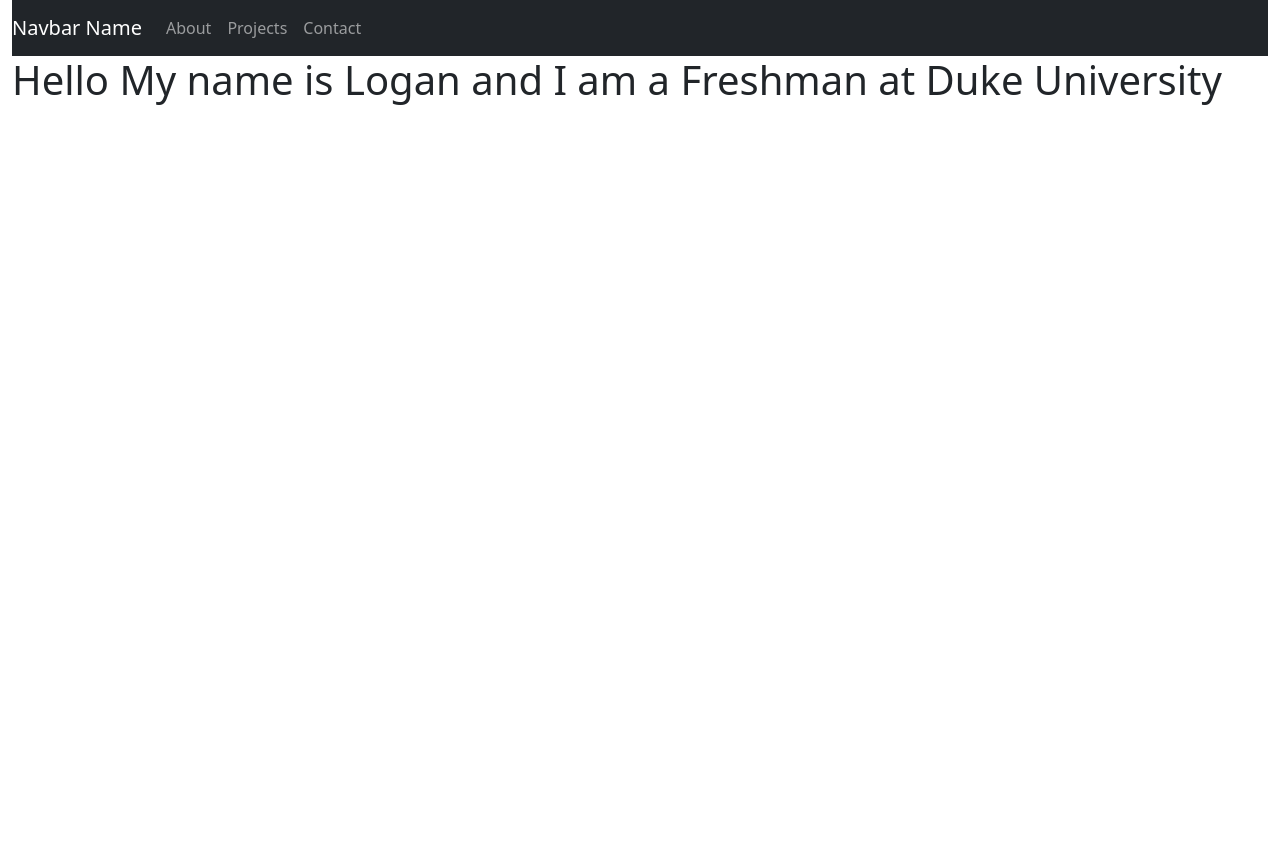
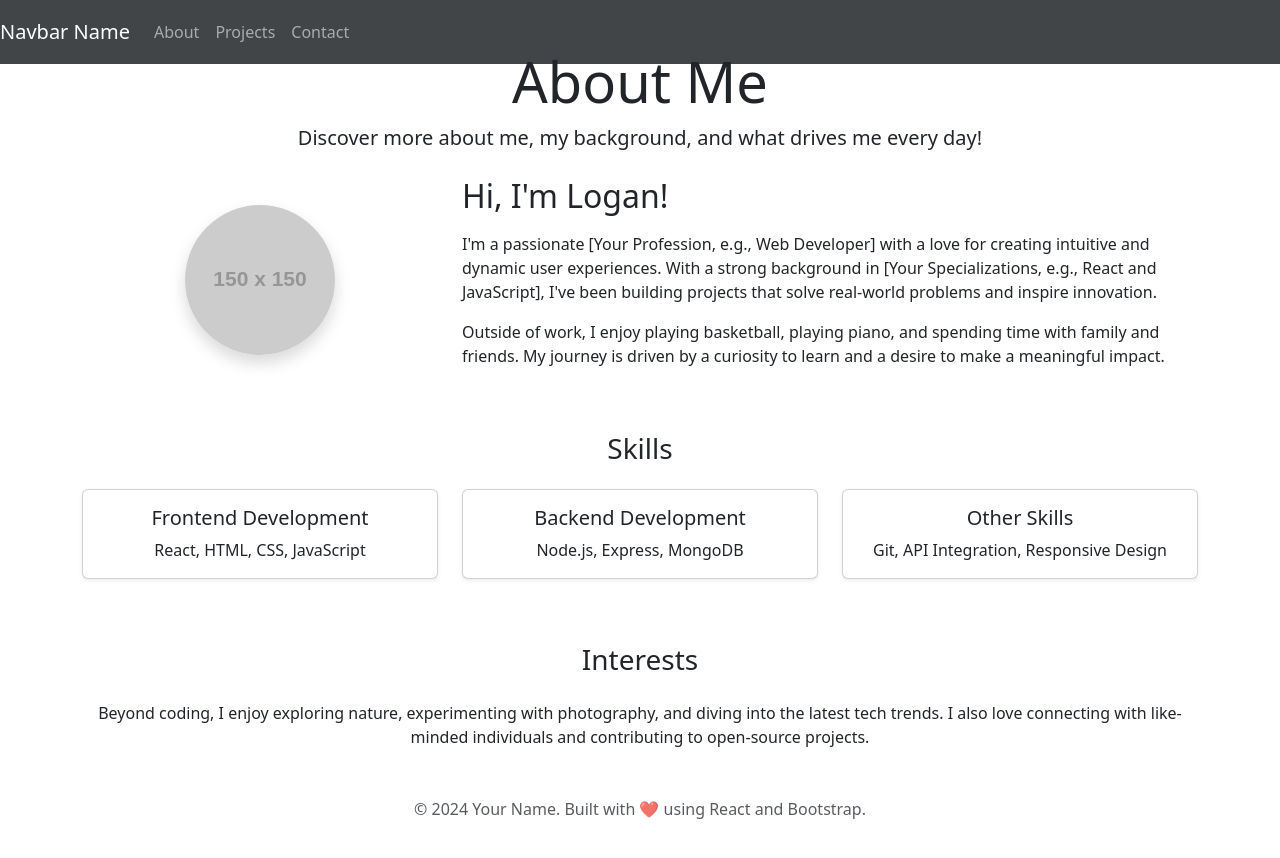
Before and after one commit to LoganChu/E-Portfolio, a React (Create React App) app: page /about in a window 1280 px wide. Shown: the top 858 px of the page. Before the commit the page ends 800 px from the top, so only its background shows below. Built offline with nearby package versions, Linux system fonts and the light colour scheme.

Commit message:
Added linkedIn and Github icons as well as updated layout of navbar and projects tiles

```diff
--- a/package.json
+++ b/package.json
@@ -3,6 +3,9 @@
   "version": "0.1.0",
   "private": true,
   "dependencies": {
+    "@fortawesome/fontawesome-svg-core": "^6.7.2",
+    "@fortawesome/free-brands-svg-icons": "^6.7.2",
+    "@fortawesome/react-fontawesome": "^0.2.2",
     "bootstrap": "^5.3.3",
     "cra-template": "1.2.0",
     "react": "^19.0.0",
--- a/src/components/About.js
+++ b/src/components/About.js
@@ -3,7 +3,7 @@
 const Home = () => {
   return (
     <div className = "container-fluid">
-      <nav className = "navbar navbar-collapse navbar-expand-lg bg-dark navbar-dark text-light opacity-100">
+      <nav className = "navbar navbar-collapse navbar-expand-lg bg-dark navbar-dark text-light fixed-top" style = {{opacity: 0.85, height: "4rem"}}>
         <div className = "navbar-brand"> Navbar Name </div>
         <div className="collapse navbar-collapse" id="navbarNav">
           <ul className="navbar-nav">
@@ -19,7 +19,90 @@
           </ul>
         </div>
       </nav>
-      <h1>Hello My name is Logan and I am a Freshman at Duke University</h1>
+    <div className="container py-5">
+      {/* Page Header */}
+      <header className="text-center mb-4">
+        <h1 className="display-4">About Me</h1>
+        <p className="lead">
+          Discover more about me, my background, and what drives me every day!
+        </p>
+      </header>
+
+      {/* Profile Section */}
+      <section className="row align-items-center mb-5">
+        <div className="col-md-4 text-center">
+          <img
+            src="https://via.placeholder.com/150"
+            alt="Your Profile"
+            className="rounded-circle img-fluid shadow"
+            style={{ width: "150px", height: "150px" }}
+          />
+        </div>
+        <div className="col-md-8">
+          <h2 className="mb-3">Hi, I'm Logan!</h2>
+          <p>
+            I'm a passionate [Your Profession, e.g., Web Developer] with a love
+            for creating intuitive and dynamic user experiences. With a strong
+            background in [Your Specializations, e.g., React and JavaScript],
+            I've been building projects that solve real-world problems and
+            inspire innovation.
+          </p>
+          <p>
+            Outside of work, I enjoy playing basketball, playing piano, and spending time with family and friends. My journey is driven by a
+            curiosity to learn and a desire to make a meaningful impact.
+          </p>
+        </div>
+      </section>
+
+      {/* Skills Section */}
+      <section className="mb-5">
+        <h3 className="text-center mb-4">Skills</h3>
+        <div className="row text-center">
+          <div className="col-md-4 mb-3">
+            <div className="card shadow-sm">
+              <div className="card-body">
+                <h5 className="card-title">Frontend Development</h5>
+                <p className="card-text">React, HTML, CSS, JavaScript</p>
+              </div>
+            </div>
+          </div>
+          <div className="col-md-4 mb-3">
+            <div className="card shadow-sm">
+              <div className="card-body">
+                <h5 className="card-title">Backend Development</h5>
+                <p className="card-text">Node.js, Express, MongoDB</p>
+              </div>
+            </div>
+          </div>
+          <div className="col-md-4 mb-3">
+            <div className="card shadow-sm">
+              <div className="card-body">
+                <h5 className="card-title">Other Skills</h5>
+                <p className="card-text">Git, API Integration, Responsive Design</p>
+              </div>
+            </div>
+          </div>
+        </div>
+      </section>
+
+      {/* Interests Section */}
+      <section>
+        <h3 className="text-center mb-4">Interests</h3>
+        <p className="text-center">
+          Beyond coding, I enjoy exploring nature, experimenting with
+          photography, and diving into the latest tech trends. I also love
+          connecting with like-minded individuals and contributing to open-source
+          projects.
+        </p>
+      </section>
+
+      {/* Footer Section */}
+      <footer className="text-center mt-5">
+        <p className="text-muted">
+          © 2024 Your Name. Built with ❤️ using React and Bootstrap.
+        </p>
+      </footer>
+    </div>
     </div>
   );
 };
--- a/src/components/Contact.js
+++ b/src/components/Contact.js
@@ -4,7 +4,7 @@
 const Home = () => {
   return (
     <div className = "container-fluid">
-        <nav className = "navbar navbar-collapse navbar-expand-lg bg-dark navbar-dark text-light opacity-100">
+        <nav className = "navbar navbar-collapse navbar-expand-lg bg-dark navbar-dark text-light fixed-top" style = {{opacity: 0.85, height: "4rem"}}>
             <div className = "navbar-brand"> Navbar Name </div>
         <div className="collapse navbar-collapse" id="navbarNav">
         <ul className="navbar-nav">
@@ -20,9 +20,76 @@
         </ul>
         </div>
         </nav>
-        <h1>Here is my contact Information</h1>
-        <p>Email: loganchu@duke.edu</p>
-      <section className = ""></section>
+    <div className="container py-5">
+      {/* Page Header */}
+      <header className="text-center mb-4">
+        <h1 className="display-4">Contact Me</h1>
+        <p className="lead">
+          Feel free to reach out for collaborations, inquiries, or just to say hello!
+        </p>
+      </header>
+
+      {/* Contact Form Section */}
+      <div className="row justify-content-center">
+        <div className="col-md-8">
+          <div className="card shadow">
+            <div className="card-body">
+              <h4 className="card-title text-center mb-4">Get in Touch</h4>
+              <form>
+                <div className="mb-3">
+                  <label htmlFor="name" className="form-label">
+                    Your Name
+                  </label>
+                  <input
+                    type="text"
+                    className="form-control"
+                    id="name"
+                    placeholder="Enter your name"
+                    required
+                  />
+                </div>
+                <div className="mb-3">
+                  <label htmlFor="email" className="form-label">
+                    Your Email
+                  </label>
+                  <input
+                    type="email"
+                    className="form-control"
+                    id="email"
+                    placeholder="Enter your email"
+                    required
+                  />
+                </div>
+                <div className="mb-3">
+                  <label htmlFor="message" className="form-label">
+                    Your Message
+                  </label>
+                  <textarea
+                    className="form-control"
+                    id="message"
+                    rows="4"
+                    placeholder="Write your message here..."
+                    required
+                  ></textarea>
+                </div>
+                <div className="d-grid">
+                  <button type="submit" className="btn btn-primary btn-block">
+                    Send Message
+                  </button>
+                </div>
+              </form>
+            </div>
+          </div>
+        </div>
+      </div>
+
+      {/* Footer Section */}
+      <footer className="text-center mt-5">
+        <p className="text-muted">
+          © 2024 Your Name. Built with ❤️ using React and Bootstrap.
+        </p>
+      </footer>
+    </div>
     </div>
   );
 };
--- a/src/components/Home.js
+++ b/src/components/Home.js
@@ -5,7 +5,7 @@
   return (
     <div className = "container-fluid">
         <title>Logan Chu Personal Website</title>
-        <nav className = "navbar navbar-collapse navbar-expand-lg bg-dark navbar-dark text-light opacity-100">
+        <nav className = "navbar navbar-collapse navbar-expand-lg bg-dark navbar-dark text-light fixed-top" style = {{opacity: 0.85, height: "4rem"}}>
           <div className = "navbar-brand"> Navbar Name </div>
           <div className="collapse navbar-collapse" id="navbarNav">
             <ul className="navbar-nav">
--- /dev/null
+++ b/src/components/styles.css
@@ -0,0 +1,12 @@
+/* styles.css */
+.text-style {
+    font-family: 'Roboto', sans-serif;
+    font-size: 16px;
+    color: #333;
+  }
+
+.heading-style {
+  font-family: 'Roboto', sans-serif;
+  font-size: 20px;
+  color: #333;
+}
```
Also changed, not shown: src/components/Projects.js (+54 -11 lines), 1 other file (tests, documents, lock files or other folders).
